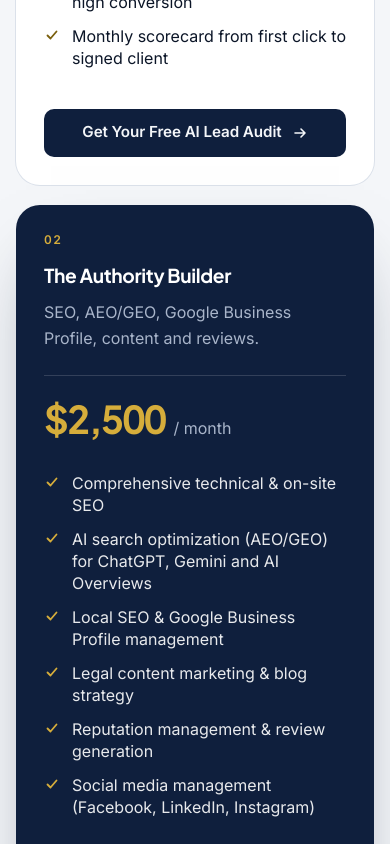
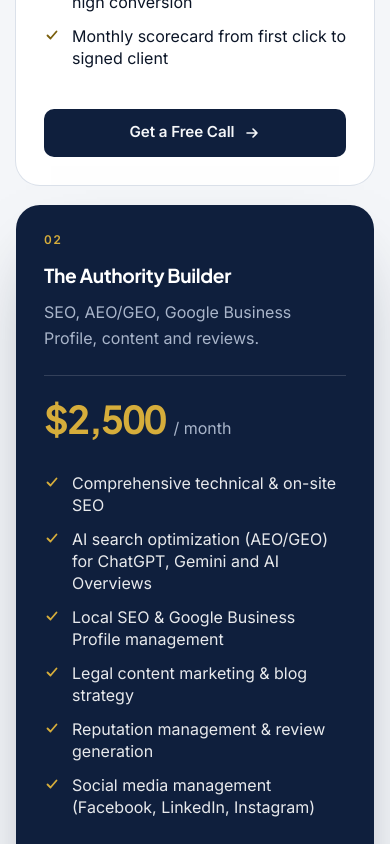
Before and after one commit to Webasif1/lawprodigital, a Next.js app: page /pricing in a window 390 px wide. Shown: the part 1120-1964 px from the top of the page. Built offline with nearby package versions, Linux system fonts and the light colour scheme; no server answers.

Commit message:
Change main CTA to Get a Free Call and add US phone and New York office

```diff
--- a/src/components/home/AiSection.tsx
+++ b/src/components/home/AiSection.tsx
@@ -1,5 +1,6 @@
 import Link from "next/link";
 import { ai } from "@/content/home";
+import { site } from "@/content/site";
 import { ButtonLink } from "@/components/ui/Button";
 import { CheckIcon } from "@/components/ui/icons";
 import { SectionHeading } from "@/components/ui/SectionHeading";
@@ -26,7 +27,7 @@ export function AiSection({ headingLevel = "h2" }: { headingLevel?: "h1" | "h2"
             ))}
           </ul>
           <div data-reveal className="mt-10 flex flex-wrap items-center gap-5">
-            <ButtonLink href="/contact-us/">Get Your Free AI Lead Audit</ButtonLink>
+            <ButtonLink href={site.primaryCta.href}>{site.primaryCta.label}</ButtonLink>
             <Link href="/ai-solutions/" className="font-semibold text-white/85 underline decoration-gold decoration-2 underline-offset-4 hover:text-gold">
               How the AI assistant works
             </Link>
--- a/src/components/layout/Footer.tsx
+++ b/src/components/layout/Footer.tsx
@@ -31,6 +31,11 @@ export function Footer() {
               <WhatsAppIcon className="size-4" />
               WhatsApp us
             </WhatsAppLink>
+            {contact.offices?.map((o) => (
+              <address key={o.label} className="mt-4 text-sm not-italic text-white/60">
+                {o.lines.join(", ")}
+              </address>
+            ))}
           </div>
 
           <nav aria-label="Services" className="lg:col-span-3">
--- a/src/content/COPY_RULES.md
+++ b/src/content/COPY_RULES.md
@@ -49,7 +49,7 @@ unstoppable"). None of the strong sites use them.
 - Bullet lists hold facts, not slogans.
 
 ### Buttons
-- Primary: say what happens. Use **Get Your Free AI Lead Audit** (the offer from the October 2026 homepage brief), not "Contact", "Get started" or "Learn more".
+- Primary: say what happens. Use **Get a Free Call** (site.primaryCta), not "Contact", "Get started" or "Learn more".
 - At most one secondary button per screen, and it has to cost less effort than the primary (e.g. **Read the 9-month story**).
 - Use the same verb for the same action across the site.
 
--- a/src/content/site.ts
+++ b/src/content/site.ts
@@ -27,7 +27,7 @@ export const site = {
   description:
     "Law Pro Digital is a digital growth agency for US immigration law firms, specializing in Meta Ads, SEO, AI search (AEO/GEO) and AI-powered client intake.",
   logo: { src: "/brand/logo-mark-512.png", width: 512, height: 512, alt: "Law Pro Digital logo" },
-  primaryCta: { label: "Get Your Free AI Lead Audit", href: "/contact-us/" },
+  primaryCta: { label: "Get a Free Call", href: "/contact-us/" },
 } as const;
 
 /**
@@ -42,9 +42,9 @@ export const bookingUrl = process.env.NEXT_PUBLIC_BOOKING_URL || undefined;
 
 export const contact: ContactDetails = {
   email: "hello@lawprodigital.com",
-  phone: "+880 1840-830658",
+  phone: "+1 (603) 842-2765",
   whatsapp: "8801840830658",
-  offices: [],
+  offices: [{ label: "New York", lines: ["New York, NY", "United States"] }],
 };
 
 /** A wa.me link that opens a WhatsApp chat with `text` already typed in. */
--- a/src/lib/seo.ts
+++ b/src/lib/seo.ts
@@ -64,6 +64,7 @@ export function organizationJsonLd() {
     image: absoluteUrl(site.logo.src),
     description: site.description,
     areaServed: { "@type": "Country", name: "United States" },
+    address: { "@type": "PostalAddress", addressLocality: "New York", addressRegion: "NY", addressCountry: "US" },
     knowsAbout: serviceTypes,
     hasOfferCatalog: {
       "@type": "OfferCatalog",
```
